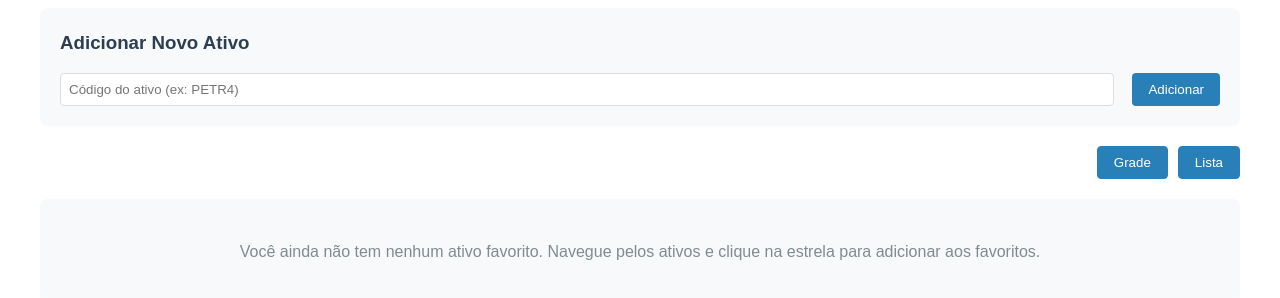
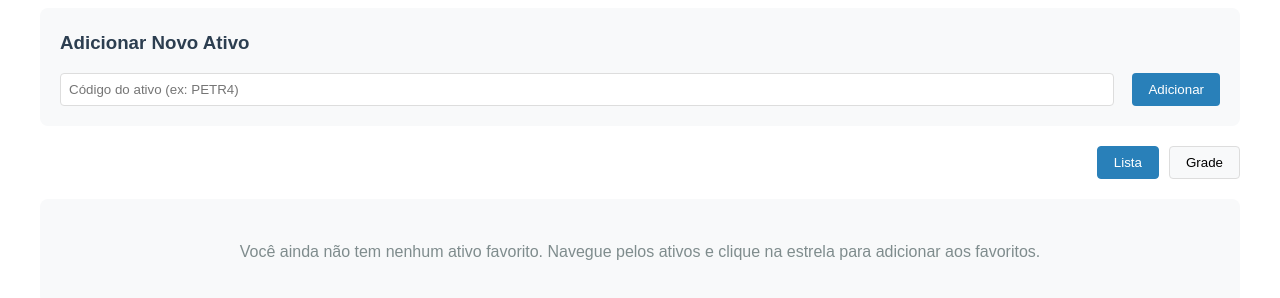
Before and after one commit to chicomcastro/stock-signals, a website: page public/favorites.html in a window 1280 px wide. Shown: the part 152-450 px from the top of the page. Drawn offline with nearby package versions, Linux system fonts and the light colour scheme.

Commit message:
fix: toggle view button

```diff
--- a/public/favorites.html
+++ b/public/favorites.html
@@ -342,8 +342,8 @@
   </div>
 
   <div class="view-toggle">
-    <button onclick="toggleView('grid')" class="active" data-view="grid">Grade</button>
     <button onclick="toggleView('list')" class="active" data-view="list">Lista</button>
+    <button onclick="toggleView('grid')" data-view="grid">Grade</button>
   </div>
 
   <div id="favorites-container" class="view-list">
```
